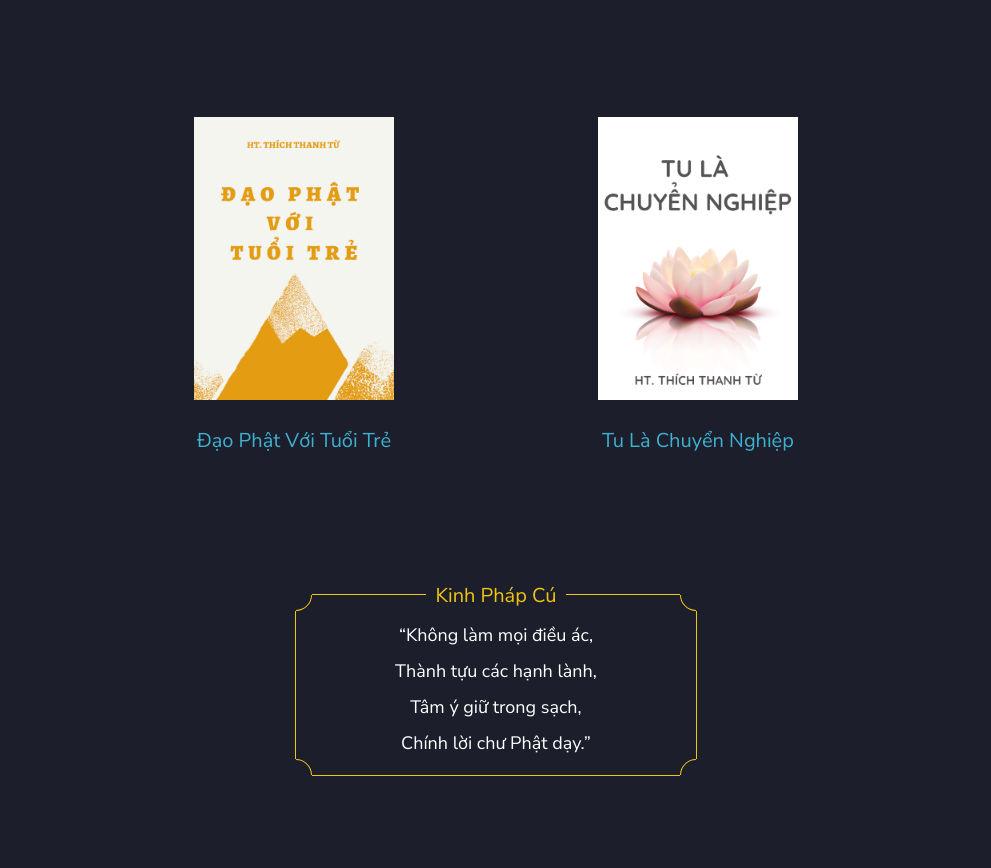
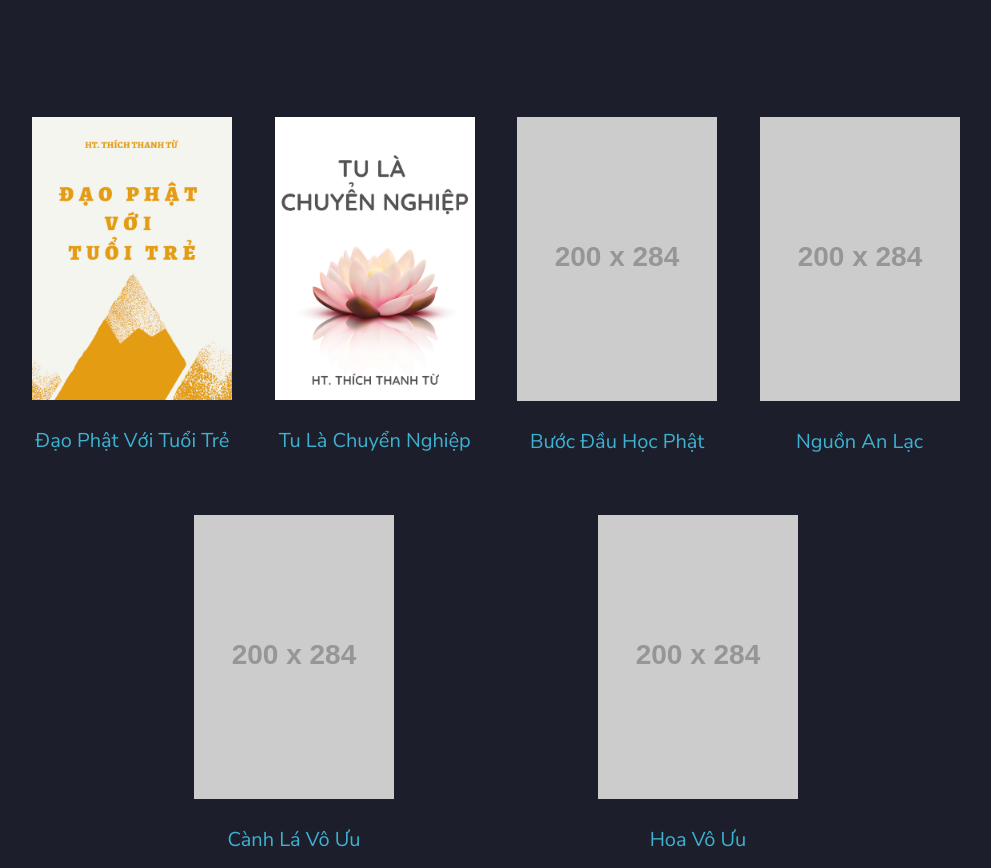
Before and after one commit to thichthanhtu/thichthanhtu.github.io, a plain HTML site: page index.html in a window 1280 px wide. Shown: the part 84-952 px from the top of the page, without its empty margins (144-1135 px from the left). Drawn offline with Linux system fonts and the light colour scheme; placeholder pictures from the web are drawn by us.

Commit message:
added 4 new books

```diff
--- a/index.html
+++ b/index.html
@@ -61,6 +61,42 @@
         </a>
       </div>
 
+      <div class="book">
+        <a href="buoc-dau-hoc-phat">
+          <img class="book-thumbnail" src="https://placehold.co/200x284?text=Bước+Đầu+Học+Phật" alt="Bước Đầu Học Phật">
+          <p class="book-title">
+            Bước Đầu Học Phật
+          </p>
+        </a>
+      </div>
+
+      <div class="book">
+        <a href="nguon-an-lac">
+          <img class="book-thumbnail" src="https://placehold.co/200x284?text=Nguồn+An+Lạc" alt="Nguồn An Lạc">
+          <p class="book-title">
+            Nguồn An Lạc
+          </p>
+        </a>
+      </div>
+
+      <div class="book">
+        <a href="canh-la-vo-uu">
+          <img class="book-thumbnail" src="https://placehold.co/200x284?text=Cành+Lá+Vô+Ưu" alt="Cành Lá Vô Ưu">
+          <p class="book-title">
+            Cành Lá Vô Ưu
+          </p>
+        </a>
+      </div>
+
+      <div class="book">
+        <a href="hoa-vo-uu">
+          <img class="book-thumbnail" src="https://placehold.co/200x284?text=Hoa+Vô+Ưu" alt="Hoa Vô Ưu">
+          <p class="book-title">
+            Hoa Vô Ưu
+          </p>
+        </a>
+      </div>
+
     </div>
 
     <div id="ct">
@@ -78,10 +114,5 @@
     </div>
 
   </main>
-
-  <footer>
-    <hr>
-    <p>Liên hệ: <a href="mailto:tusachthichthanhtu@gmail.com">tusachthichthanhtu@gmail.com</a></p>
-  </footer>
 </body>
 </html>
```
